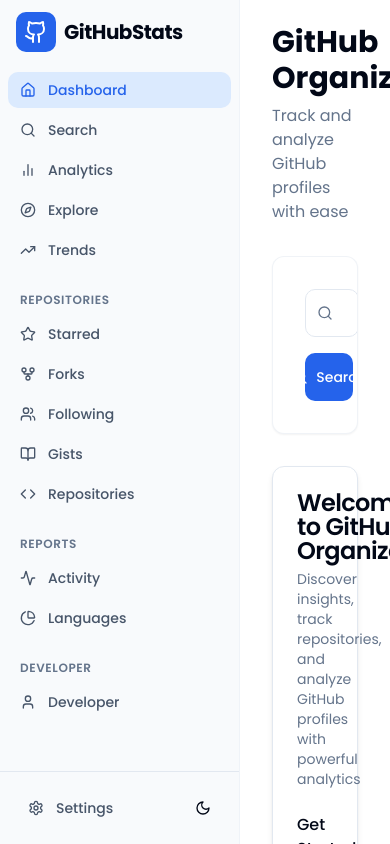
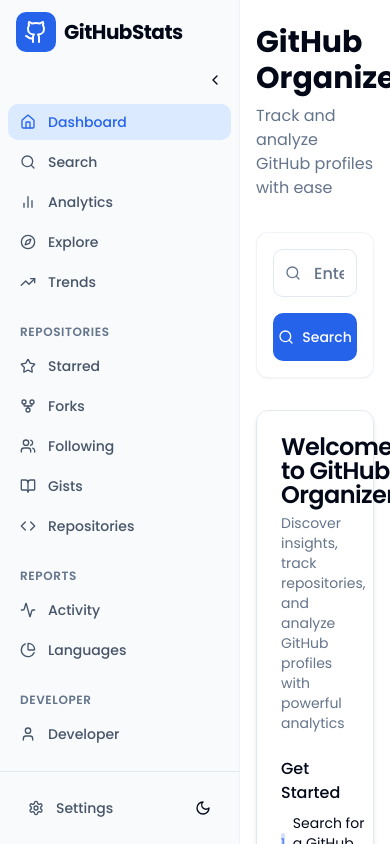
Before and after one commit to GantaVenkataKousik/github-organiser, a Next.js app: page / in a window 390 px wide. Built offline with nearby package versions, Linux system fonts and the light colour scheme.

Commit message:
feat: responsiveness

```diff
--- a/app/page.tsx
+++ b/app/page.tsx
@@ -169,17 +169,17 @@ export default function Dashboard() {
   }
 
   return (
-    <div className="flex h-screen bg-background">
+    <div className="flex h-screen bg-background overflow-hidden">
       <MainSidebar />
       <div className="flex-1 overflow-auto">
-        <main className="container py-6">
+        <main className="container py-6 px-4 md:px-6">
           <div className="mb-8">
             <h1 className="text-3xl font-bold">GitHub Organizer</h1>
             <p className="text-muted-foreground mt-2">Track and analyze GitHub profiles with ease</p>
           </div>
 
           <Card className="mb-8 overflow-hidden border border-border/50 shadow-sm hover:shadow-md transition-shadow">
-            <CardContent className="p-8">
+            <CardContent className="p-4 sm:p-6 md:p-8">
               <div className="flex flex-col sm:flex-row gap-4">
                 <div className="flex-1 relative">
                   <Search className="absolute left-3 top-1/2 h-4 w-4 -translate-y-1/2 text-muted-foreground" />
@@ -203,7 +203,7 @@ export default function Dashboard() {
                   ) : (
                     <>
                       <Search className="h-4 w-4" />
-                      Search
+                      <span className="sm:inline">Search</span>
                     </>
                   )}
                 </Button>
--- a/components/language-chart.tsx
+++ b/components/language-chart.tsx
@@ -43,12 +43,17 @@ export function LanguageChart({ data, className }: LanguageChartProps) {
             data={data}
             cx="50%"
             cy="50%"
-            innerRadius={60}
-            outerRadius={80}
+            innerRadius={40}
+            outerRadius={70}
             paddingAngle={2}
             dataKey="value"
-            label={({ name, percent }) => `${name} ${(percent * 100).toFixed(1)}%`}
-            labelLine={false}
+            label={({ name, percent }) => {
+              const value = (percent * 100).toFixed(0);
+              return window.innerWidth < 768
+                ? `${value}%`
+                : `${name} ${value}%`;
+            }}
+            labelLine={window.innerWidth >= 768}
           >
             {data.map((entry, index) => (
               <Cell key={`cell-${index}`} fill={entry.color} />
@@ -56,9 +61,14 @@ export function LanguageChart({ data, className }: LanguageChartProps) {
           </Pie>
           <Tooltip
             formatter={(value, name) => [`${value}%`, name]}
-            contentStyle={{ borderRadius: "8px", border: "1px solid #e2e8f0" }}
+            contentStyle={{ borderRadius: "8px", border: "1px solid #e2e8f0", fontSize: "12px" }}
           />
-          <Legend layout="horizontal" verticalAlign="bottom" align="center" />
+          <Legend
+            layout="horizontal"
+            verticalAlign="bottom"
+            align="center"
+            wrapperStyle={{ fontSize: '12px' }}
+          />
         </PieChart>
       </ResponsiveContainer>
     </div>
--- a/components/main-sidebar.tsx
+++ b/components/main-sidebar.tsx
@@ -20,6 +20,9 @@ import {
   Activity,
   PieChart,
   User,
+  ChevronLeft,
+  ChevronRight,
+  Menu,
 } from "lucide-react"
 import { cn } from "@/lib/utils"
 import { Button } from "@/components/ui/button"
@@ -29,6 +32,7 @@ import { useState, useEffect } from "react"
 export function MainSidebar() {
   const { theme, setTheme } = useTheme()
   const [mounted, setMounted] = useState(false)
+  const [collapsed, setCollapsed] = useState(false)
   const pathname = usePathname()
 
   useEffect(() => {
@@ -37,15 +41,42 @@ export function MainSidebar() {
 
   const isActive = (path: string) => pathname === path
 
+  const toggleSidebar = () => {
+    setCollapsed(!collapsed)
+  }
+
   return (
-    <div className="flex h-screen w-60 flex-col bg-slate-50 dark:bg-slate-900 border-r border-border/40">
-      <div className="flex h-16 items-center px-4">
+    <div
+      className={cn(
+        "flex h-screen flex-col bg-slate-50 dark:bg-slate-900 border-r border-border/40 transition-all duration-300",
+        collapsed ? "w-16" : "w-60"
+      )}
+    >
+      <div className={cn("flex h-16 items-center", collapsed ? "justify-center px-2" : "px-4")}>
+        {collapsed ? (
+          <div className="flex h-10 w-10 items-center justify-center rounded-md bg-blue-600 text-white">
+            <Github className="h-6 w-6" />
+          </div>
+        ) : (
           <Link href="/" className="flex items-center gap-2 font-bold">
             <div className="flex h-10 w-10 items-center justify-center rounded-md bg-blue-600 text-white">
               <Github className="h-6 w-6" />
             </div>
             <span className="text-xl tracking-tight">GitHubStats</span>
           </Link>
+        )}
+      </div>
+
+      <div className="mx-2 flex justify-end">
+        <Button
+          variant="ghost"
+          size="icon"
+          onClick={toggleSidebar}
+          className="h-8 w-8 rounded-full"
+          aria-label={collapsed ? "Expand sidebar" : "Collapse sidebar"}
+        >
+          {collapsed ? <ChevronRight className="h-4 w-4" /> : <ChevronLeft className="h-4 w-4" />}
+        </Button>
       </div>
 
       <nav className="flex-1 overflow-auto p-2">
@@ -53,195 +84,228 @@ export function MainSidebar() {
           <Link
             href="/"
             className={cn(
-              "flex items-center gap-3 rounded-md px-3 py-2 text-sm font-medium",
+              "flex items-center rounded-md px-3 py-2 text-sm font-medium",
+              collapsed ? "justify-center px-2" : "gap-3",
               isActive("/")
                 ? "bg-blue-100 text-blue-600 dark:bg-blue-900/20 dark:text-blue-400"
                 : "text-slate-600 hover:bg-slate-100 hover:text-slate-900 dark:text-slate-400 dark:hover:bg-slate-800 dark:hover:text-slate-100",
             )}
+            title="Dashboard"
           >
             <Home className="h-4 w-4" />
-            Dashboard
+            {!collapsed && <span>Dashboard</span>}
           </Link>
 
           <Link
             href="/search"
             className={cn(
-              "flex items-center gap-3 rounded-md px-3 py-2 text-sm font-medium",
+              "flex items-center rounded-md px-3 py-2 text-sm font-medium",
+              collapsed ? "justify-center px-2" : "gap-3",
               isActive("/search")
                 ? "bg-blue-100 text-blue-600 dark:bg-blue-900/20 dark:text-blue-400"
                 : "text-slate-600 hover:bg-slate-100 hover:text-slate-900 dark:text-slate-400 dark:hover:bg-slate-800 dark:hover:text-slate-100",
             )}
+            title="Search"
           >
             <Search className="h-4 w-4" />
-            Search
+            {!collapsed && <span>Search</span>}
           </Link>
 
           <Link
             href="/analytics"
             className={cn(
-              "flex items-center gap-3 rounded-md px-3 py-2 text-sm font-medium",
+              "flex items-center rounded-md px-3 py-2 text-sm font-medium",
+              collapsed ? "justify-center px-2" : "gap-3",
               isActive("/analytics")
                 ? "bg-blue-100 text-blue-600 dark:bg-blue-900/20 dark:text-blue-400"
                 : "text-slate-600 hover:bg-slate-100 hover:text-slate-900 dark:text-slate-400 dark:hover:bg-slate-800 dark:hover:text-slate-100",
             )}
+            title="Analytics"
           >
             <BarChart2 className="h-4 w-4" />
-            Analytics
+            {!collapsed && <span>Analytics</span>}
           </Link>
 
           <Link
             href="/explore"
             className={cn(
-              "flex items-center gap-3 rounded-md px-3 py-2 text-sm font-medium",
+              "flex items-center rounded-md px-3 py-2 text-sm font-medium",
+              collapsed ? "justify-center px-2" : "gap-3",
               isActive("/explore")
                 ? "bg-blue-100 text-blue-600 dark:bg-blue-900/20 dark:text-blue-400"
                 : "text-slate-600 hover:bg-slate-100 hover:text-slate-900 dark:text-slate-400 dark:hover:bg-slate-800 dark:hover:text-slate-100",
             )}
+            title="Explore"
           >
             <Compass className="h-4 w-4" />
-            Explore
+            {!collapsed && <span>Explore</span>}
           </Link>
 
           <Link
             href="/trends"
             className={cn(
-              "flex items-center gap-3 rounded-md px-3 py-2 text-sm font-medium",
+              "flex items-center rounded-md px-3 py-2 text-sm font-medium",
+              collapsed ? "justify-center px-2" : "gap-3",
               isActive("/trends")
                 ? "bg-blue-100 text-blue-600 dark:bg-blue-900/20 dark:text-blue-400"
                 : "text-slate-600 hover:bg-slate-100 hover:text-slate-900 dark:text-slate-400 dark:hover:bg-slate-800 dark:hover:text-slate-100",
             )}
+            title="Trends"
           >
             <TrendingUp className="h-4 w-4" />
-            Trends
+            {!collapsed && <span>Trends</span>}
           </Link>
         </div>
 
         <div className="mt-6">
+          {!collapsed && (
             <h3 className="mb-2 px-3 text-xs font-semibold uppercase tracking-wider text-slate-500 dark:text-slate-400">
               Repositories
             </h3>
+          )}
           <div className="space-y-1">
             <Link
               href="/starred"
               className={cn(
-                "flex items-center gap-3 rounded-md px-3 py-2 text-sm font-medium",
+                "flex items-center rounded-md px-3 py-2 text-sm font-medium",
+                collapsed ? "justify-center px-2" : "gap-3",
                 isActive("/starred")
                   ? "bg-blue-100 text-blue-600 dark:bg-blue-900/20 dark:text-blue-400"
-                  : "text-slate-600 hover:bg-slate-100 hover:text-slate-900 dark:text-slate-400 dark:hover:bg-slate-8靗0 dark:hover:text-slate-100",
+                  : "text-slate-600 hover:bg-slate-100 hover:text-slate-900 dark:text-slate-400 dark:hover:bg-slate-800 dark:hover:text-slate-100",
               )}
+              title="Starred"
             >
               <Star className="h-4 w-4" />
-              Starred
+              {!collapsed && <span>Starred</span>}
             </Link>
 
             <Link
               href="/forks"
               className={cn(
-                "flex items-center gap-3 rounded-md px-3 py-2 text-sm font-medium",
+                "flex items-center rounded-md px-3 py-2 text-sm font-medium",
+                collapsed ? "justify-center px-2" : "gap-3",
                 isActive("/forks")
                   ? "bg-blue-100 text-blue-600 dark:bg-blue-900/20 dark:text-blue-400"
                   : "text-slate-600 hover:bg-slate-100 hover:text-slate-900 dark:text-slate-400 dark:hover:bg-slate-800 dark:hover:text-slate-100",
               )}
+              title="Forks"
             >
               <GitFork className="h-4 w-4" />
-              Forks
+              {!collapsed && <span>Forks</span>}
             </Link>
 
             <Link
               href="/following"
               className={cn(
-                "flex items-center gap-3 rounded-md px-3 py-2 text-sm font-medium",
+                "flex items-center rounded-md px-3 py-2 text-sm font-medium",
+                collapsed ? "justify-center px-2" : "gap-3",
                 isActive("/following")
                   ? "bg-blue-100 text-blue-600 dark:bg-blue-900/20 dark:text-blue-400"
                   : "text-slate-600 hover:bg-slate-100 hover:text-slate-900 dark:text-slate-400 dark:hover:bg-slate-800 dark:hover:text-slate-100",
               )}
+              title="Following"
             >
               <Users className="h-4 w-4" />
-              Following
+              {!collapsed && <span>Following</span>}
             </Link>
 
             <Link
               href="/gists"
               className={cn(
-                "flex items-center gap-3 rounded-md px-3 py-2 text-sm font-medium",
+                "flex items-center rounded-md px-3 py-2 text-sm font-medium",
+                collapsed ? "justify-center px-2" : "gap-3",
                 isActive("/gists")
                   ? "bg-blue-100 text-blue-600 dark:bg-blue-900/20 dark:text-blue-400"
                   : "text-slate-600 hover:bg-slate-100 hover:text-slate-900 dark:text-slate-400 dark:hover:bg-slate-800 dark:hover:text-slate-100",
               )}
+              title="Gists"
             >
               <BookOpen className="h-4 w-4" />
-              Gists
+              {!collapsed && <span>Gists</span>}
             </Link>
 
             <Link
               href="/repositories"
               className={cn(
-                "flex items-center gap-3 rounded-md px-3 py-2 text-sm font-medium",
+                "flex items-center rounded-md px-3 py-2 text-sm font-medium",
+                collapsed ? "justify-center px-2" : "gap-3",
                 isActive("/repositories")
                   ? "bg-blue-100 text-blue-600 dark:bg-blue-900/20 dark:text-blue-400"
                   : "text-slate-600 hover:bg-slate-100 hover:text-slate-900 dark:text-slate-400 dark:hover:bg-slate-800 dark:hover:text-slate-100",
               )}
+              title="Repositories"
             >
               <Code className="h-4 w-4" />
-              Repositories
+              {!collapsed && <span>Repositories</span>}
             </Link>
           </div>
         </div>
 
         <div className="mt-6">
+          {!collapsed && (
             <h3 className="mb-2 px-3 text-xs font-semibold uppercase tracking-wider text-slate-500 dark:text-slate-400">
               Reports
             </h3>
+          )}
           <div className="space-y-1">
             <Link
               href="/activity"
               className={cn(
-                "flex items-center gap-3 rounded-md px-3 py-2 text-sm font-medium",
+                "flex items-center rounded-md px-3 py-2 text-sm font-medium",
+                collapsed ? "justify-center px-2" : "gap-3",
                 isActive("/activity")
                   ? "bg-blue-100 text-blue-600 dark:bg-blue-900/20 dark:text-blue-400"
                   : "text-slate-600 hover:bg-slate-100 hover:text-slate-900 dark:text-slate-400 dark:hover:bg-slate-800 dark:hover:text-slate-100",
               )}
+              title="Activity"
             >
               <Activity className="h-4 w-4" />
-              Activity
+              {!collapsed && <span>Activity</span>}
             </Link>
 
             <Link
               href="/languages"
               className={cn(
-                "flex items-center gap-3 rounded-md px-3 py-2 text-sm font-medium",
+                "flex items-center rounded-md px-3 py-2 text-sm font-medium",
+                collapsed ? "justify-center px-2" : "gap-3",
                 isActive("/languages")
                   ? "bg-blue-100 text-blue-600 dark:bg-blue-900/20 dark:text-blue-400"
                   : "text-slate-600 hover:bg-slate-100 hover:text-slate-900 dark:text-slate-400 dark:hover:bg-slate-800 dark:hover:text-slate-100",
               )}
+              title="Languages"
             >
               <PieChart className="h-4 w-4" />
-              Languages
+              {!collapsed && <span>Languages</span>}
             </Link>
           </div>
         </div>
         <div className="mt-6">
+          {!collapsed && (
             <h3 className="mb-2 px-3 text-xs font-semibold uppercase tracking-wider text-slate-500 dark:text-slate-400">
               Developer
             </h3>
+          )}
           <div className="space-y-1">
             <Link
               href="/developer"
               className={cn(
-                "flex items-center gap-3 rounded-md px-3 py-2 text-sm font-medium",
+                "flex items-center rounded-md px-3 py-2 text-sm font-medium",
+                collapsed ? "justify-center px-2" : "gap-3",
                 isActive("/developer")
                   ? "bg-blue-100 text-blue-600 dark:bg-blue-900/20 dark:text-blue-400"
                   : "text-slate-600 hover:bg-slate-100 hover:text-slate-900 dark:text-slate-400 dark:hover:bg-slate-800 dark:hover:text-slate-100",
               )}
+              title="Developer"
             >
               <User className="h-4 w-4" />
-              Developer
+              {!collapsed && <span>Developer</span>}
             </Link>
           </div>
         </div>
       </nav>
 
-      <div className="border-t p-4">
+      <div className={cn("border-t p-4", collapsed && "flex justify-center p-2")}>
+        {!collapsed ? (
           <div className="flex items-center justify-between">
             <Link
               href="/settings"
@@ -255,20 +319,41 @@ export function MainSidebar() {
               <Settings className="h-4 w-4" />
               Settings
             </Link>
-
-          {mounted && (
             <Button
               variant="ghost"
               size="icon"
+              aria-label="Toggle theme"
+              className="rounded-full"
               onClick={() => setTheme(theme === "dark" ? "light" : "dark")}
-              className="ml-auto rounded-full"
+            >
+              {mounted && (theme === "dark" ? <Sun className="h-4 w-4" /> : <Moon className="h-4 w-4" />)}
+            </Button>
+          </div>
+        ) : (
+          <div className="flex flex-col items-center gap-2">
+            <Button
+              variant="ghost"
+              size="icon"
+              className="rounded-full"
               aria-label="Toggle theme"
+              onClick={() => setTheme(theme === "dark" ? "light" : "dark")}
             >
-              {theme === "dark" ? <Sun className="h-4 w-4" /> : <Moon className="h-4 w-4" />}
-              <span className="sr-only">Toggle theme</span>
+              {mounted && (theme === "dark" ? <Sun className="h-4 w-4" /> : <Moon className="h-4 w-4" />)}
             </Button>
+            <Link
+              href="/settings"
+              className={cn(
+                "flex items-center justify-center rounded-full p-2",
+                isActive("/settings")
+                  ? "bg-blue-100 text-blue-600 dark:bg-blue-900/20 dark:text-blue-400"
+                  : "text-slate-600 hover:bg-slate-100 hover:text-slate-900 dark:text-slate-400 dark:hover:bg-slate-800 dark:hover:text-slate-100",
               )}
+              title="Settings"
+            >
+              <Settings className="h-4 w-4" />
+            </Link>
           </div>
+        )}
       </div>
     </div>
   )
```
Also changed, not shown: components/activity-chart.tsx (+17 -17 lines). Lines whose indentation alone changed are shown as unchanged.
